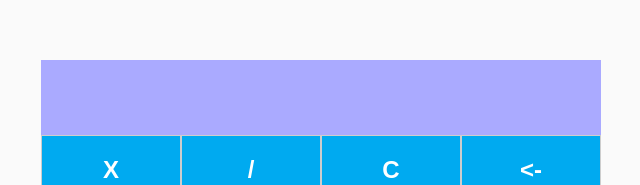
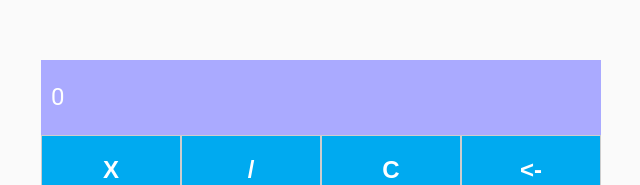
Before and after one commit to paulohmoreira/calculator-react-app, a React (Create React App) app: page / in a window 1280 px wide. Shown: the part 163-348 px from the top of the page, without its empty margins (319-959 px from the left). Built offline with nearby package versions, Linux system fonts and the light colour scheme.

Commit message:
Criar função que vai enviar o value do botão para o input

```diff
--- a/src/App.js
+++ b/src/App.js
@@ -1,12 +1,23 @@
+import { useState } from "react";
+
 import { Container, Content, Row } from "./styles";
+
 import Input from "./components/Input"
 import Button from "./components/Button"
 
 const App = () => {
+  // Retorna um valor e uma função para atualizar o valor
+  const [currentNumber, setCurrentNumber] = useState(0);
+
+  // Adiciona os dígitos no input
+  const handleAddNumber = (number) => {
+    setCurrentNumber(prev => `${number}${prev}`)
+  }
+
   return (
     <Container>
       <Content>
-        <Input />
+        <Input value={currentNumber}/>
         <Row>
           <Button label="X" />
           <Button label="/" />
--- a/src/components/Input/index.js
+++ b/src/components/Input/index.js
@@ -1,9 +1,9 @@
 import { InputContainer } from "./styles";
 
-const Input = () => {
+const Input = ({value}) => {
   return (
     <InputContainer>
-      <input disabled />
+      <input disabled value={value}/>
     </InputContainer>
   );
 }
```
Also changed, not shown: 1 other file (tests, documents, lock files or other folders).
